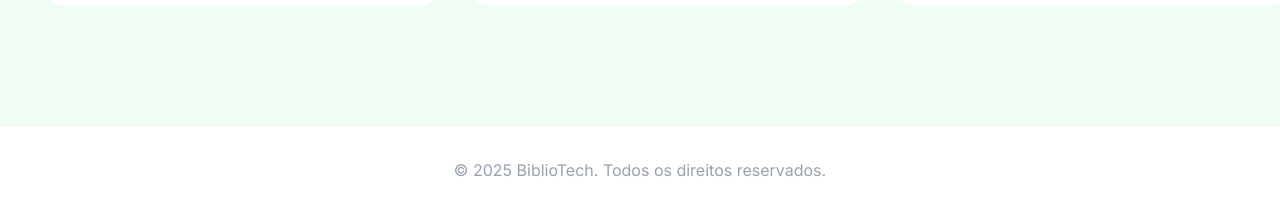
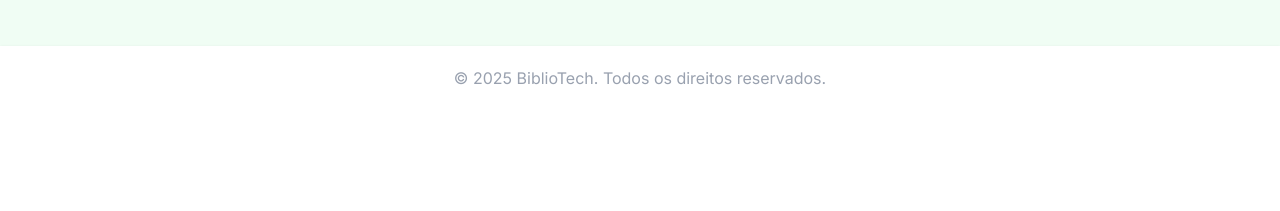
Before and after one commit to joaovicassis/projeto-final-byron, a Next.js app: page / in a window 1280 px wide. Shown: the part 1820-2031 px from the top of the page. After the commit the page ends 1930 px from the top, so only its background shows below. Built offline with nearby package versions, Linux system fonts and the light colour scheme.

Commit message:
fix: ajustando o estilo dos elementos

```diff
--- a/src/app/page.tsx
+++ b/src/app/page.tsx
@@ -21,7 +21,7 @@ export default function Home() {
         </div>
       </section>
 
-      <section className="w-full grid place-items-center overflow-hidden gap-6">
+      <section className="w-full grid place-items-center overflow-hidden gap-3">
         <h1 className="text-[64px]">Catálogo</h1>
         <Carousel
           activeItemIndex={activeItemIndex}
@@ -29,7 +29,7 @@ export default function Home() {
           carouselData={carouselData.current}
         />
 
-          <div className="container mt-8 mb-16 w-full flex justify-center">
+          <div className="container mb-10 w-full flex justify-center">
             {isLoggedIn && (
             <button
               onClick={() => console.log("Adicionar livro")}
--- a/src/components/Footer/index.tsx
+++ b/src/components/Footer/index.tsx
@@ -1,7 +1,7 @@
 export default function Footer() {
   return (
-    <footer className="bg-white w-full py-4 shadow-sm">
-      <div className="container mx-auto px-4 text-center">
+    <footer className="bg-white w-full py-1 shadow-sm">
+      <div className="container mx-auto px-1 text-center">
         <p className="text-gray-400 py-4">© 2025 BiblioTech. Todos os direitos reservados.</p>
       </div>
     </footer>
--- a/src/components/Header/index.tsx
+++ b/src/components/Header/index.tsx
@@ -5,7 +5,7 @@ import { CircleUser } from "lucide-react";
 import { useAuth } from "@/src/app/lib/AuthContext";
 
 export default function Header() {
-  const { isLoggedIn } = useAuth();
+  const { isLoggedIn, login } = useAuth();
 
   return (
     <header className="w-full bg-white py-4 mb-1 shadow-md">
@@ -28,7 +28,12 @@ export default function Header() {
                 <CircleUser className="w-15 h-15 text-gray-400 hover:text-green-400 transition-colors cursor-pointer" strokeWidth={1.5} />
               </>
             ) : (
-              <Link href="/" className="hover:text-green-400 transition-colors">Registrar</Link>
+              <button
+                onClick={ login }
+                className="hover:text-green-400 transition-colors text-2xl"
+              >
+                Registrar
+              </button>
             )}
           </nav>
         </div>
```
